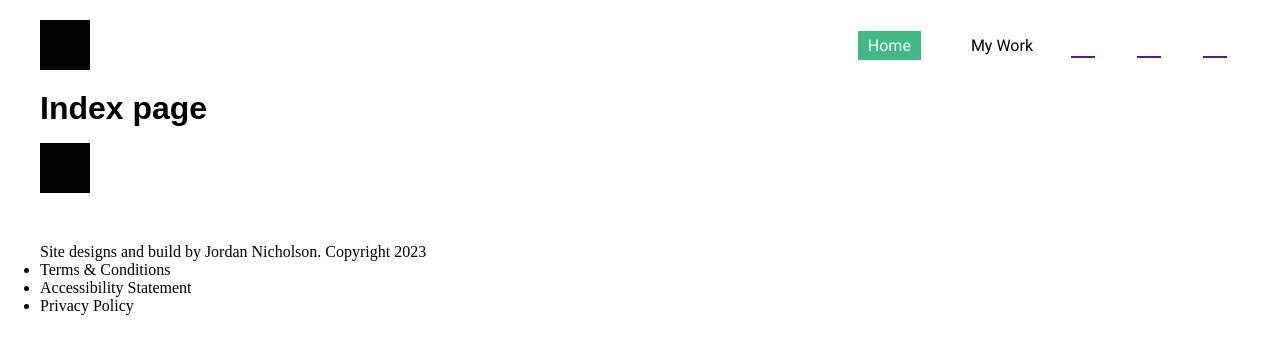
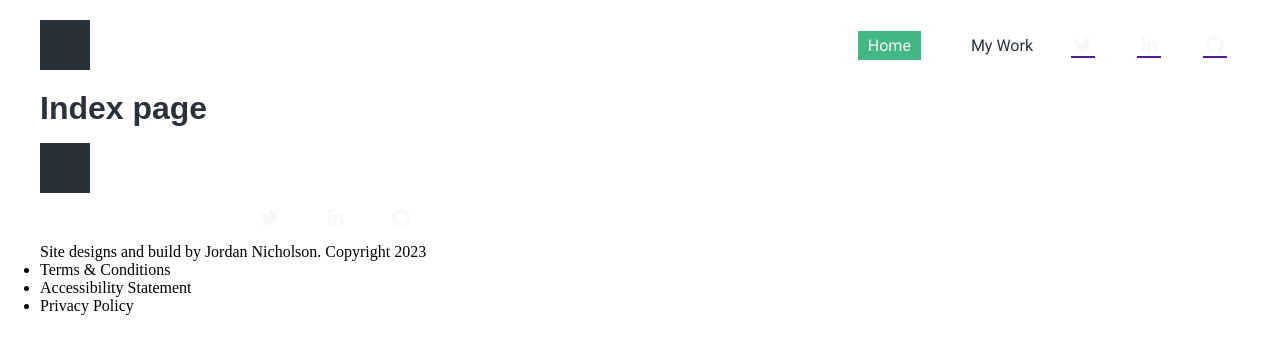
Before and after one commit to JordanNic/personal-site, a Nuxt app: page / in a window 1280 px wide. Shown: the top 354 px of the page. Built offline with nearby package versions, Linux system fonts and the light colour scheme.

Commit message:
Adjusted a few colour variables

```diff
--- a/assets/scss/partials/_variables.scss
+++ b/assets/scss/partials/_variables.scss
@@ -16,7 +16,7 @@ $break-large: 992px;
 $break-xlarge: 1200px;
 
 // COLOURS
-$black: #010101;
-$white: #FFFFFF;
+$black: #29313A;
+$white: #F7F7F7;
 $light-grey: #F0F0F0;
 $medium-grey: #DFDFDF;
```
